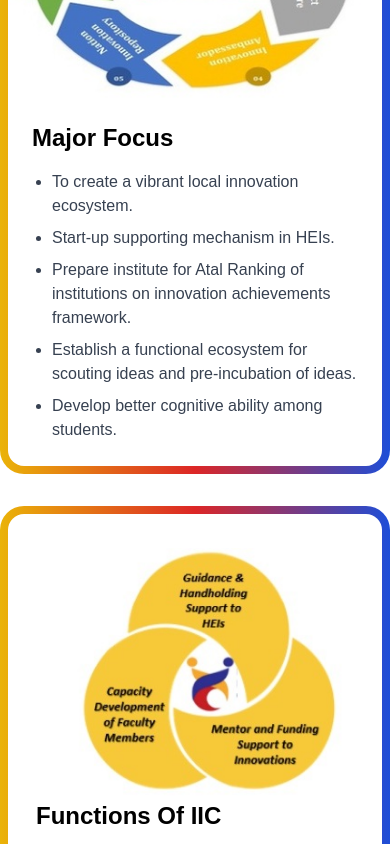
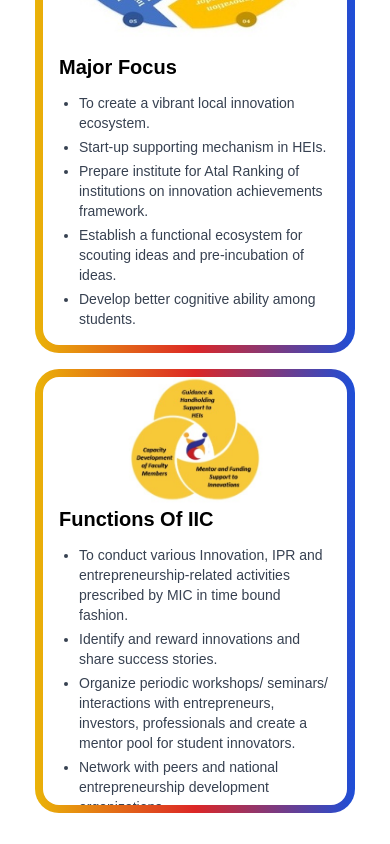
Before and after one commit to AyushNafdey/IIC-GCOEN, a React (Vite) app: page / in a window 390 px wide. Shown: the part 1320-2164 px from the top of the page. Built offline with nearby package versions, Linux system fonts and the light colour scheme; a web font is replaced by a local one.

Commit message:
Fixed the cards

```diff
--- a/src/components/Focus_Function.jsx
+++ b/src/components/Focus_Function.jsx
@@ -6,18 +6,18 @@
 function Focus_Function() {
   return (
     <>
-      <div className="flex flex-col md:flex-row gap-8 py-7 justify-center md:px-2">
+      <div className="flex flex-col md:flex-row gap-4 md:gap-8 py-4 md:py-7 justify-center md:px-2">
         {/* Card 1 */}
-        <div className="w-full md:w-96 rounded-3xl p-2 bg-gradient-to-l from-blue-700 via-red-600 to-yellow-500">
+        <div className="w-full max-w-[320px] mx-auto md:w-96 rounded-3xl p-2 bg-gradient-to-l from-blue-700 via-red-600 to-yellow-500">
           <div className="h-full rounded-2xl bg-white overflow-hidden">
             <img
               className="w-full object-cover rounded-t-2xl"
               src={iic_func}
               alt="Major Focus"
             />
-            <div className="p-6">
-              <h2 className="font-bold text-2xl mb-4">Major Focus</h2>
-              <ul className="list-disc text-gray-700 space-y-2 pl-5">
+            <div className="p-4 md:p-6">
+              <h2 className="font-bold text-xl md:text-2xl mb-3 md:mb-4">Major Focus</h2>
+              <ul className="list-disc text-gray-700 space-y-1 md:space-y-2 pl-5 text-sm md:text-base">
                 <li>To create a vibrant local innovation ecosystem.</li>
                 <li>Start-up supporting mechanism in HEIs.</li>
                 <li>Prepare institute for Atal Ranking of institutions on innovation achievements framework.</li>
@@ -29,16 +29,18 @@
         </div>
 
         {/* Card 2 */}
-        <div className="w-full md:w-96 rounded-3xl p-2 bg-gradient-to-l from-blue-700 via-red-600 to-yellow-500">
-          <div className="h-full pt-[2.1rem] rounded-2xl bg-white overflow-hidden pl-7">
-            <img
-              className="object-cover rounded-t-2xl"
-              src={focus}
-              alt="Functions of IIC"
-            />
-            <div className="max-h-[300px] pr-2">
-              <h2 className="font-bold text-2xl mb-4">Functions Of IIC</h2>
-              <ul className="list-disc text-gray-700 space-y-2 pl-5 overflow-y-auto max-h-[300px]">
+        <div className="w-full max-w-[320px] mx-auto md:w-96 rounded-3xl p-2 bg-gradient-to-l from-blue-700 via-red-600 to-yellow-500">
+          <div className="h-full rounded-2xl bg-white overflow-hidden">
+            <div className="h-32 md:h-40 overflow-hidden">
+              <img
+                className="w-full h-full object-contain"
+                src={focus}
+                alt="Functions of IIC"
+              />
+            </div>
+            <div className="px-4 md:px-7">
+              <h2 className="font-bold text-xl md:text-2xl mb-3 md:mb-4">Functions Of IIC</h2>
+              <ul className="list-disc text-gray-700 space-y-1 md:space-y-2 pl-5 overflow-y-auto max-h-[260px] md:max-h-[300px] text-sm md:text-base">
                 <li>To conduct various Innovation, IPR and entrepreneurship-related activities prescribed by MIC in time bound fashion.</li>
                 <li>Identify and reward innovations and share success stories.</li>
                 <li>Organize periodic workshops/ seminars/ interactions with entrepreneurs, investors, professionals and create a mentor pool for student innovators.</li>
--- a/src/components/Header.jsx
+++ b/src/components/Header.jsx
@@ -1,10 +1,9 @@
 import React from 'react'
-import gcoen from '../assets/images/GCOEN.png'
 
 const Header = () => {
     return (
         <>
-            <div className='mt-8 mb-8 flex lg:text-6xl max-sm:text-2xl max-md:text-3xl max-sm:mt-4 max-sm:mb-4 font-semibold justify-center bg-clip-text text-transparent bg-gradient-to-r from-blue-800 via-red-600 to-yellow-400'>Institution's Innovation Council</div>
+            <div className='mt-8 mb-8 flex lg:text-6xl max-sm:text-2xl max-md:text-3xl md:text-3xl max-sm:mt-4 max-sm:mb-4 font-semibold justify-center bg-clip-text text-transparent bg-gradient-to-r from-blue-800 via-red-600 to-yellow-400'>Institution's Innovation Council</div>
         </>
     )
 }
--- a/src/components/Introduction.jsx
+++ b/src/components/Introduction.jsx
@@ -5,12 +5,12 @@
 const Hero = () => {
     return (
         <>
-            <div className='w-full h-auto rounded-md px-6 max-sm:px-2 max-sm:h-auto max-sm:hidden'>
+            <div className='w-full h-auto rounded-md px-6 max-sm:px-2 max-sm:h-auto max-sm:hidden md:hidden'>
                 <img src={gcoen}></img>
             </div>
             <div className='lg:hidden px-5'>
                 <img src={gcoen_mobile} className='md:w-full md:px-4 pb-5'/>
-                <div className='text-sm'>
+                <div className='text-sm md:text-xl'>
                     <p>Institution's Innovation Council (IIC), at the Government College of Engineering, Nagpur, known as IIC GCOEN, aims to foster innovation and entrepreneurship among students and faculty. Established under the guidance of the Ministry of Education's Innovation Cell (MIC) and in line with the national agenda for promoting entrepreneurial thinking, IIC GCOEN provides a structured platform to develop ideas, create impactful projects, and encourage start-up culture within the institution.</p>
                 </div>
             </div>
```
